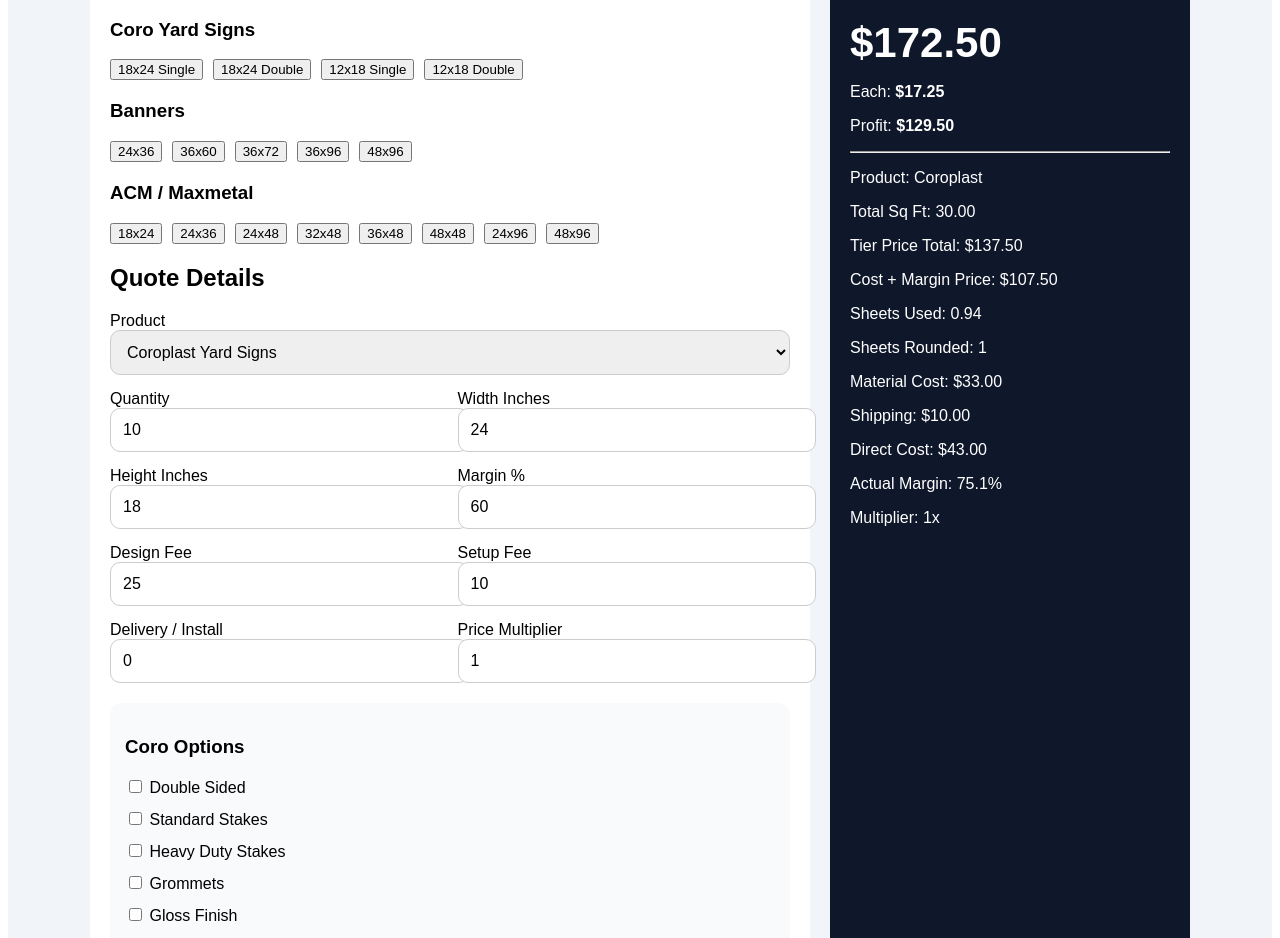
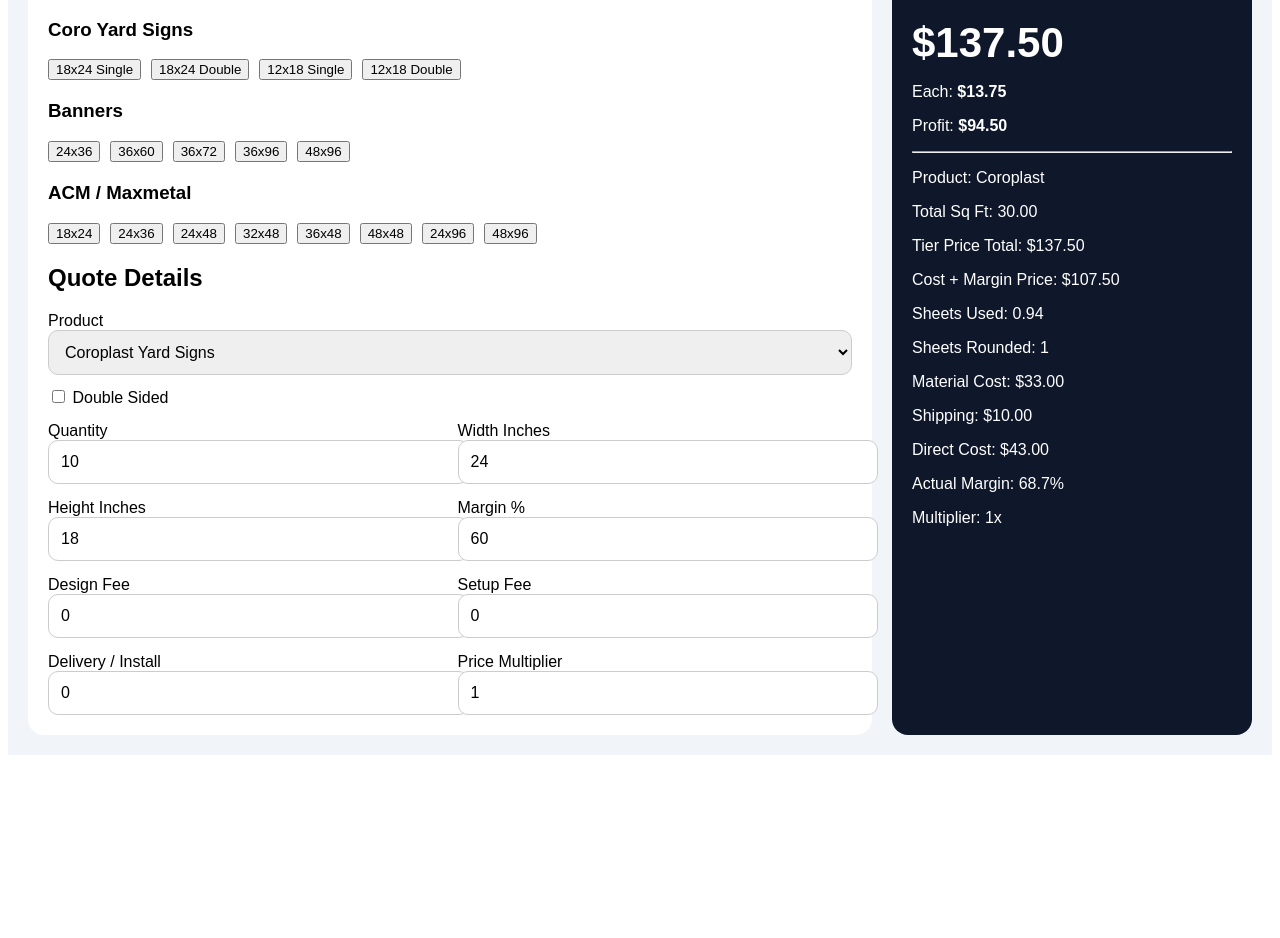
Before and after one commit to huegpx2008/hue-sign-pricing-app, a Next.js app: page / in a window 1280 px wide. Shown: the part 211-1149 px from the top of the page. After the commit the page ends 974 px from the top, so only its background shows below. Built offline with nearby package versions, Linux system fonts and the light colour scheme.

Commit message:
Update page.js

```diff
--- a/app/page.js
+++ b/app/page.js
@@ -51,9 +51,10 @@ const coroSheetCost = {
 };
 
 function getTierPrice(qty, type) {
-  const tiers = coroPricing[type];
-  let price = tiers[0].price;
-  for (let t of tiers) if (qty >= t.min) price = t.price;
+  let price = coroPricing[type][0].price;
+  for (let t of coroPricing[type]) {
+    if (qty >= t.min) price = t.price;
+  }
   return price;
 }
 
@@ -63,16 +64,15 @@ function getCoroSheetCost(qty, type) {
   return coroSheetCost[type][2];
 }
 
-function shippingBySize(w, h, sheets, type = "default") {
+function shippingBySize(w, h, sheets) {
   const max = Math.max(w, h);
   const min = Math.min(w, h);
 
-  if (max <= 36 && min <= 24) return sheets >= (type === "coro" ? 58 : 10) ? 199 : 10;
+  if (max <= 36 && min <= 24) return sheets >= 58 ? 199 : 10;
   if (max <= 48 && min <= 32) return sheets >= 22 ? 199 : 15;
   if (max <= 48 && min <= 36) return sheets >= 22 ? 199 : 35;
   if (max <= 48 && min <= 48) return sheets >= 10 ? 199 : sheets >= 6 ? 75 : 50;
   if ((max <= 72 && min <= 39) || (max <= 96 && min <= 24)) return sheets >= 10 ? 199 : 75;
-  if (max <= 96 && min <= 48) return 199;
   return 199;
 }
 
@@ -83,28 +83,14 @@ export default function Page() {
   const [qty, setQty] = useState(10);
   const [margin, setMargin] = useState(60);
   const [multiplier, setMultiplier] = useState(1);
-  const [designFee, setDesignFee] = useState(25);
-  const [setupFee, setSetupFee] = useState(10);
+  const [designFee, setDesignFee] = useState(0);
+  const [setupFee, setSetupFee] = useState(0);
   const [delivery, setDelivery] = useState(0);
 
   const [coroDouble, setCoroDouble] = useState(false);
-  const [stakes, setStakes] = useState(false);
-  const [heavyStakes, setHeavyStakes] = useState(false);
-  const [grommets, setGrommets] = useState(false);
-  const [gloss, setGloss] = useState(false);
-  const [coroContour, setCoroContour] = useState(false);
-  const [coroRush, setCoroRush] = useState(false);
-
   const [bannerType, setBannerType] = useState("13-single");
-  const [polePocket, setPolePocket] = useState(false);
-  const [rope, setRope] = useState(false);
-  const [windSlits, setWindSlits] = useState(false);
-  const [bannerRush, setBannerRush] = useState(false);
-
   const [acmType, setAcmType] = useState("3-single");
   const [acmSqFtPrice, setAcmSqFtPrice] = useState(18);
-  const [acmContour, setAcmContour] = useState(false);
-  const [roundedCorners, setRoundedCorners] = useState(false);
 
   function preset(prod, w, h, double = false) {
     setProduct(prod);
@@ -117,33 +103,84 @@ export default function Page() {
     const q = Math.max(Number(qty) || 1, 1);
     const w = Number(width) || 0;
     const h = Number(height) || 0;
+    const m = Math.min(Number(margin) || 60, 95) / 100;
+    const mult = Number(multiplier) || 1;
+
+    const fees =
+      Number(designFee || 0) +
+      Number(setupFee || 0) +
+      Number(delivery || 0);
+
     const sqInEach = w * h;
     const sqFtEach = sqInEach / 144;
     const totalSqFt = sqFtEach * q;
-    const mult = Number(multiplier) || 1;
-    const marginDecimal = Number(margin || 60) / 100;
 
-    if (product === "coro") {
+    if (product === "banner") {
+      const b = bannerOptions[bannerType];
+      const materialCost = totalSqFt * b.cost;
+      const retailBase = totalSqFt * b.retail;
+      const retail = (retailBase + fees) * mult;
+
+      return {
+        label: "Banner",
+        retail,
+        each: retail / q,
+        cost: materialCost,
+        profit: retail - materialCost,
+        margin: retail ? ((retail - materialCost) / retail) * 100 : 0,
+        totalSqFt,
+        materialCost,
+        shipping: 0,
+        basePrice: retailBase,
+      };
+    }
+
+    if (product === "acm") {
+      const a = acmOptions[acmType];
+      const costEach = Math.max(sqInEach * a.costPerSqIn, a.minCost);
+      const materialCost = costEach * q;
+      const sheetsUsed = (sqInEach * q) / 4608;
+      const sheetsRounded = Math.ceil(sheetsUsed);
+      const shipping = shippingBySize(w, h, sheetsRounded);
+      const cost = materialCost + shipping;
+
+      const costMarginPrice = cost / (1 - m);
+      const shopPrice = totalSqFt * Number(acmSqFtPrice || 18);
+      const basePrice = Math.max(costMarginPrice, shopPrice);
+      const retail = (basePrice + fees) * mult;
+
+      return {
+        label: "ACM / Maxmetal",
+        retail,
+        each: retail / q,
+        cost,
+        profit: retail - cost,
+        margin: retail ? ((retail - cost) / retail) * 100 : 0,
+        totalSqFt,
+        materialCost,
+        shipping,
+        sheetsUsed,
+        sheetsRounded,
+        costMarginPrice,
+        shopPrice,
+        basePrice,
+      };
+    }
+
     const type = coroDouble ? "double" : "single";
-      const scale = w === 18 && h === 12 ? 0.5 : 1;
+    const scale = Number(width) === 18 && Number(height) === 12 ? 0.5 : 1;
     const tierEach = getTierPrice(q, type) * scale;
-
-      let tierRetail = tierEach * q;
-      if (stakes) tierRetail += q * 1.25;
-      if (heavyStakes) tierRetail += q * 2.25;
-      if (grommets) tierRetail += q * 0.25 + 15;
-      if (gloss) tierRetail += q * 4;
-      if (coroContour) tierRetail *= 1.1;
-      if (coroRush) tierRetail *= 2;
+    const tierPrice = tierEach * q;
 
     const sheetsUsed = (sqInEach * q) / 4608;
     const sheetsRounded = Math.ceil(sheetsUsed);
     const materialCost = getCoroSheetCost(q, type) * sheetsRounded;
-      const shipping = shippingBySize(w, h, sheetsRounded, "coro");
+    const shipping = shippingBySize(w, h, sheetsRounded);
     const cost = materialCost + shipping;
-      const costMarginPrice = cost / (1 - marginDecimal);
 
-      const retail = (Math.max(tierRetail, costMarginPrice) + designFee + setupFee + delivery) * mult;
+    const costMarginPrice = cost / (1 - m);
+    const basePrice = Math.max(tierPrice, costMarginPrice);
+    const retail = (basePrice + fees) * mult;
 
     return {
       label: "Coroplast",
@@ -151,97 +188,20 @@ export default function Page() {
       each: retail / q,
       cost,
       profit: retail - cost,
-        margin: retail > 0 ? ((retail - cost) / retail) * 100 : 0,
-        tierPrice: tierRetail,
-        costMarginPrice,
+      margin: retail ? ((retail - cost) / retail) * 100 : 0,
+      totalSqFt,
       materialCost,
       shipping,
       sheetsUsed,
       sheetsRounded,
-        totalSqFt,
+      tierPrice,
+      costMarginPrice,
+      basePrice,
     };
-    }
-
-    if (product === "banner") {
-      const selected = bannerOptions[bannerType];
-      const perimeterFt = ((w * 2 + h * 2) / 12);
-
-      const cost = totalSqFt * selected.cost;
-      let retail = totalSqFt * selected.retail;
-
-      if (polePocket) retail += perimeterFt * q + 10;
-      if (rope) retail += perimeterFt * q;
-      if (windSlits) retail += totalSqFt * 0.5;
-
-      retail += designFee + setupFee + delivery;
-      if (bannerRush) retail *= 2;
-      retail *= mult;
-
-      return {
-        label: "Banner",
-        retail,
-        each: retail / q,
-        cost,
-        profit: retail - cost,
-        margin: retail > 0 ? ((retail - cost) / retail) * 100 : 0,
-        materialCost: cost,
-        shipping: 0,
-        totalSqFt,
-      };
-    }
-
-    if (product === "acm") {
-      const selected = acmOptions[acmType];
-      const rawEach = sqInEach * selected.costPerSqIn;
-      const costEach = Math.max(rawEach, selected.minCost);
-      const materialCost = costEach * q;
-
-      const sheetsUsed = (sqInEach * q) / 4608;
-      const sheetsRounded = Math.ceil(sheetsUsed);
-      const shipping = shippingBySize(w, h, sheetsRounded, "acm");
-      const cost = materialCost + shipping;
-
-      let costMarginPrice = cost / (1 - marginDecimal);
-      let shopPrice = totalSqFt * Number(acmSqFtPrice || 18);
-
-      if (acmContour) {
-        costMarginPrice *= 1.1;
-        shopPrice *= 1.1;
-      }
-
-      if (roundedCorners) {
-        costMarginPrice += 5;
-        shopPrice += 5;
-      }
-
-      const retail = (Math.max(costMarginPrice, shopPrice) + designFee + setupFee + delivery) * mult;
-
-      return {
-        label: "ACM / Maxmetal",
-        retail,
-        each: retail / q,
-        cost,
-        profit: retail - cost,
-        margin: retail > 0 ? ((retail - cost) / retail) * 100 : 0,
-        costMarginPrice,
-        shopPrice,
-        materialCost,
-        shipping,
-        sheetsUsed,
-        sheetsRounded,
-        totalSqFt,
-      };
-    }
-  }, [
-    product, width, height, qty, margin, multiplier, designFee, setupFee, delivery,
-    coroDouble, stakes, heavyStakes, grommets, gloss, coroContour, coroRush,
-    bannerType, polePocket, rope, windSlits, bannerRush,
-    acmType, acmSqFtPrice, acmContour, roundedCorners
-  ]);
+  }, [product, width, height, qty, margin, multiplier, designFee, setupFee, delivery, coroDouble, bannerType, acmType, acmSqFtPrice]);
 
   return (
     <main style={{ fontFamily: "Arial", background: "#f1f5f9", minHeight: "100vh", padding: 20 }}>
-      <div style={{ maxWidth: 1100, margin: "0 auto" }}>
       <h1>Hue Graphics Pricing App</h1>
       <p>Live quote calculator for coro, banners, and ACM.</p>
 
@@ -287,6 +247,35 @@ export default function Page() {
             ))}
           </select>
 
+          {product === "coro" && (
+            <label style={{ display: "block", marginTop: 12 }}>
+              <input type="checkbox" checked={coroDouble} onChange={(e) => setCoroDouble(e.target.checked)} /> Double Sided
+            </label>
+          )}
+
+          {product === "banner" && (
+            <>
+              <label>Banner Material</label>
+              <select style={input} value={bannerType} onChange={(e) => setBannerType(e.target.value)}>
+                {Object.entries(bannerOptions).map(([key, b]) => (
+                  <option key={key} value={key}>{b.name} — {money(b.retail)}/sq ft</option>
+                ))}
+              </select>
+            </>
+          )}
+
+          {product === "acm" && (
+            <>
+              <label>ACM Type</label>
+              <select style={input} value={acmType} onChange={(e) => setAcmType(e.target.value)}>
+                {Object.entries(acmOptions).map(([key, a]) => (
+                  <option key={key} value={key}>{a.name}</option>
+                ))}
+              </select>
+              <Field label="Shop $ Per Sq Ft" value={acmSqFtPrice} setValue={setAcmSqFtPrice} />
+            </>
+          )}
+
           <div style={grid}>
             <Field label="Quantity" value={qty} setValue={setQty} />
             <Field label="Width Inches" value={width} setValue={setWidth} />
@@ -297,47 +286,6 @@ export default function Page() {
             <Field label="Delivery / Install" value={delivery} setValue={setDelivery} />
             <Field label="Price Multiplier" value={multiplier} setValue={setMultiplier} />
           </div>
-
-            {product === "coro" && (
-              <Box title="Coro Options">
-                <Check label="Double Sided" value={coroDouble} setValue={setCoroDouble} />
-                <Check label="Standard Stakes" value={stakes} setValue={setStakes} />
-                <Check label="Heavy Duty Stakes" value={heavyStakes} setValue={setHeavyStakes} />
-                <Check label="Grommets" value={grommets} setValue={setGrommets} />
-                <Check label="Gloss Finish" value={gloss} setValue={setGloss} />
-                <Check label="Contour Cut (+10%)" value={coroContour} setValue={setCoroContour} />
-                <Check label="Rush Order (2x)" value={coroRush} setValue={setCoroRush} />
-              </Box>
-            )}
-
-            {product === "banner" && (
-              <Box title="Banner Options">
-                <label>Banner Material</label>
-                <select style={input} value={bannerType} onChange={(e) => setBannerType(e.target.value)}>
-                  {Object.entries(bannerOptions).map(([key, b]) => (
-                    <option key={key} value={key}>{b.name} — {money(b.retail)}/sq ft</option>
-                  ))}
-                </select>
-                <Check label="Pole Pocket" value={polePocket} setValue={setPolePocket} />
-                <Check label="Rope" value={rope} setValue={setRope} />
-                <Check label="Wind Slits" value={windSlits} setValue={setWindSlits} />
-                <Check label="Rush Order (2x)" value={bannerRush} setValue={setBannerRush} />
-              </Box>
-            )}
-
-            {product === "acm" && (
-              <Box title="ACM Options">
-                <label>ACM Type</label>
-                <select style={input} value={acmType} onChange={(e) => setAcmType(e.target.value)}>
-                  {Object.entries(acmOptions).map(([key, a]) => (
-                    <option key={key} value={key}>{a.name}</option>
-                  ))}
-                </select>
-                <Field label="Shop $ Per Sq Ft" value={acmSqFtPrice} setValue={setAcmSqFtPrice} />
-                <Check label="Contour Cut (+10%)" value={acmContour} setValue={setAcmContour} />
-                <Check label="Rounded Corners (+$5)" value={roundedCorners} setValue={setRoundedCorners} />
-              </Box>
-            )}
         </section>
 
         <aside style={summary}>
@@ -360,7 +308,6 @@ export default function Page() {
           <p>Multiplier: {multiplier}x</p>
         </aside>
       </div>
-      </div>
     </main>
   );
 }
@@ -379,20 +326,3 @@ function Field({ label, value, setValue }) {
     </div>
   );
 }
-
-function Check({ label, value, setValue }) {
-  return (
-    <label style={{ display: "block", marginTop: 12 }}>
-      <input type="checkbox" checked={value} onChange={(e) => setValue(e.target.checked)} /> {label}
-    </label>
-  );
-}
-
-function Box({ title, children }) {
-  return (
-    <div style={{ marginTop: 20, padding: 15, background: "#f8fafc", borderRadius: 12 }}>
-      <h3>{title}</h3>
-      {children}
-    </div>
-  );
-}
```
Lines whose indentation alone changed are shown as unchanged.
